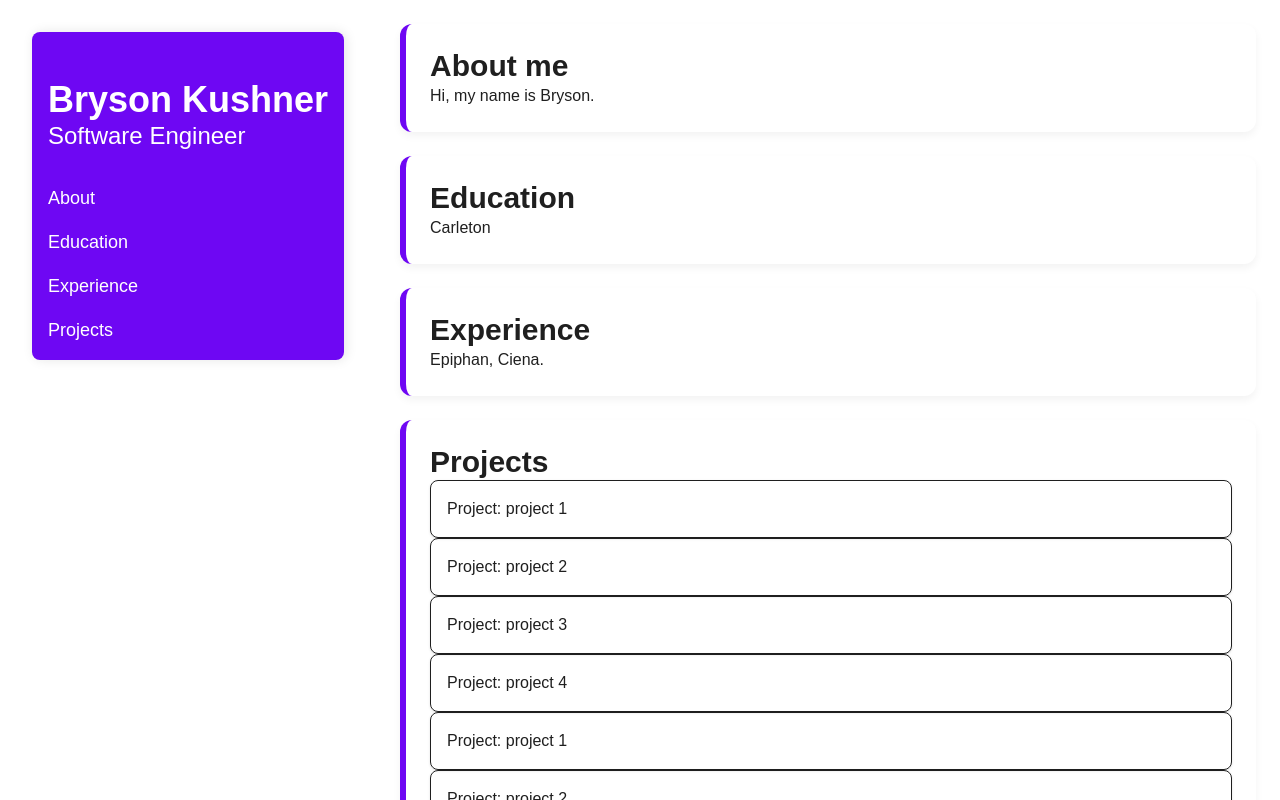
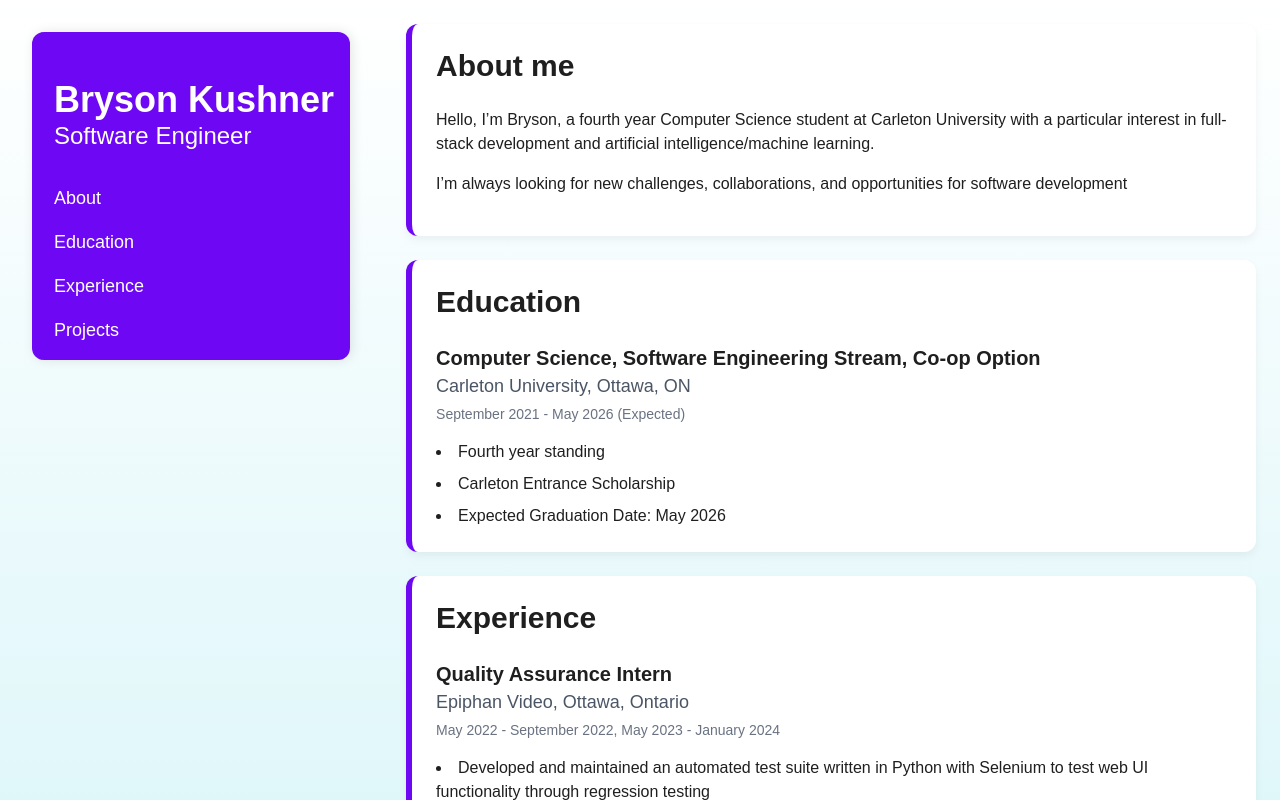
Before and after one commit to brysonmk/personal_website, a React (Vite) app in the folder personal-website/: page / in a window 1280 px wide. Built offline with nearby package versions, Linux system fonts and the light colour scheme.

Commit message:
Updated styling and added content

```diff
--- a/personal-website/src/App.css
+++ b/personal-website/src/App.css
@@ -10,7 +10,7 @@
 }
 
 body {
-  background-color: var(--background);
+  background: linear-gradient(to bottom, #ffffff, #e0f7fa);
   color: var(--text);
   font-family: sans-serif;
   margin: 0;
@@ -30,6 +30,12 @@ section {
   border-radius: 12px;
   margin-bottom: 24px;
   box-shadow: 0 4px 8px rgba(0,0,0,0.05);
+  transition: transform 0.3s ease, box-shadow 0.3s ease;
+}
+
+section:hover {
+  transform: translateY(-5px);
+  box-shadow: 0 8px 16px rgba(0,0,0,0.2);
 }
 
 * {
--- a/personal-website/src/App.tsx
+++ b/personal-website/src/App.tsx
@@ -16,7 +16,7 @@ function App() {
         </div>
 
         <main className="flex-1 min-w-[250px] overflow-y-auto p-6">
-           <section id="about" className="mb-16">
+          <section id="about" className="mb-16">
             <About />
           </section>
 
--- a/personal-website/src/components/About.tsx
+++ b/personal-website/src/components/About.tsx
@@ -1,8 +1,9 @@
 export default function About(){
     return (
         <div>
-            <div className="text-3xl font-bold">About me</div>
-            <p>Hi, my name is Bryson.</p>
+            <div className="text-3xl font-bold mb-6">About me</div>
+            <p className="mb-4">Hello, I’m Bryson, a fourth year Computer Science student at Carleton University with a particular interest in full-stack development and artificial intelligence/machine learning.</p>
+            <p className="mb-4">I’m always looking for new challenges, collaborations, and opportunities for software development</p>
         </div>
     )
 }
--- a/personal-website/src/components/Education.tsx
+++ b/personal-website/src/components/Education.tsx
@@ -1,8 +1,19 @@
-export default function () {
+export default function Education() {
     return (
         <div>
-            <div className="text-3xl font-bold">Education</div>
-            <div>Carleton</div>
+            <div className="text-3xl font-bold mb-6">Education</div>
+
+            <div className="mb-4">
+                <div className="text-xl font-semibold text-primary">Computer Science, Software Engineering Stream, Co-op Option</div>
+                <div className="text-lg font-medium text-gray-600">Carleton University, Ottawa, ON</div>
+                <div className="text-sm text-gray-500 mt-1">September 2021 - May 2026 (Expected)</div>
+            </div>
+
+            <ul className="list-disc list-inside space-y-2 text-base">
+                <li>Fourth year standing</li>
+                <li>Carleton Entrance Scholarship</li>
+                <li>Expected Graduation Date: May 2026</li>
+            </ul>
         </div>
     )
 }
--- a/personal-website/src/components/Experience.tsx
+++ b/personal-website/src/components/Experience.tsx
@@ -1,8 +1,21 @@
 export default function Experience(){
     return (
         <div>
-            <div className="text-3xl font-bold">Experience</div>
-            <p>Epiphan, Ciena.</p>
+            <div className="text-3xl font-bold mb-6">Experience</div>
+
+            <div className="mb-6">
+                <div className="text-xl font-semibold text-primary">Quality Assurance Intern</div>
+                <div className="text-lg font-medium text-gray-600">Epiphan Video, Ottawa, Ontario</div>
+                <div className="text-sm text-gray-500 mt-1">May 2022 - September 2022, May 2023 - January 2024</div>
+
+                <ul className="list-disc list-inside space-y-2 text-base mt-4">
+                    <li>Developed and maintained an automated test suite written in Python with Selenium to test web UI functionality through regression testing</li>
+                    <li>Communicated with QA team during daily meetings to discuss deadlines, assign tasks, and resolve issues</li>
+                    <li>Extracted important data from websites using web scraping and gained experience with HTML structure and CSS styling</li>
+                    <li>Designed over a dozen detailed test cases in collaboration with team members to test new software versions</li>
+                    <li>Collaborated with QA team using Git version control for branching and merging in test suite development</li>
+                </ul>
+            </div>
         </div>
     )
 }
--- a/personal-website/src/components/NavBar.tsx
+++ b/personal-website/src/components/NavBar.tsx
@@ -1,17 +1,17 @@
 
 export default function NavBar(){
     return (
-        <div className="navbar m-8 bg-primary text-surface rounded-lg shadow-lg p-6">
+        <section className="navbar m-8 bg-primary text-surface rounded-lg shadow-lg p-6">
             <div className="mt-8 mb-8">
                 <div className="text-4xl font-bold">Bryson Kushner</div>
                 <div className="text-2xl">Software Engineer</div>
             </div>
-            <div className="flex flex-col mt-4 space-y-4">
+            <div className="section-links flex flex-col mt-4 space-y-4">
                 <a href="#about" className="text-lg hover:text-blue-500">About</a>
                 <a href="#education" className="text-lg hover:text-blue-500">Education</a>
                 <a href="#experience" className="text-lg hover:text-blue-500">Experience</a>
                 <a href="#projects" className="text-lg hover:text-blue-500">Projects</a>
             </div>
-        </div>
+        </section>
     )
 }
```
